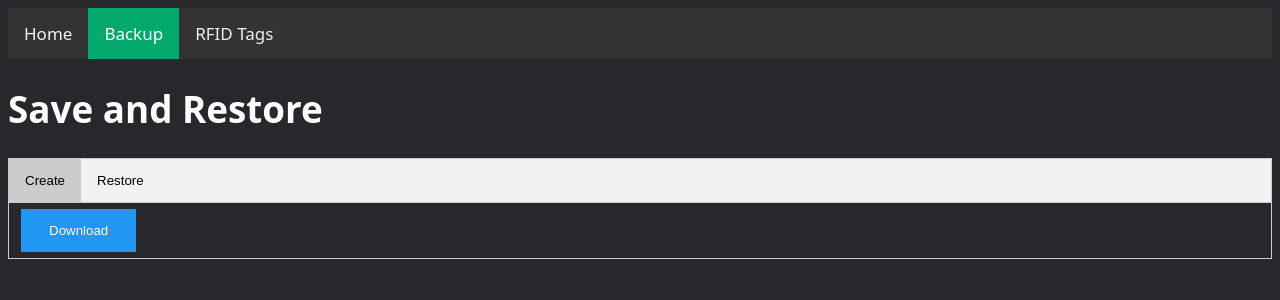
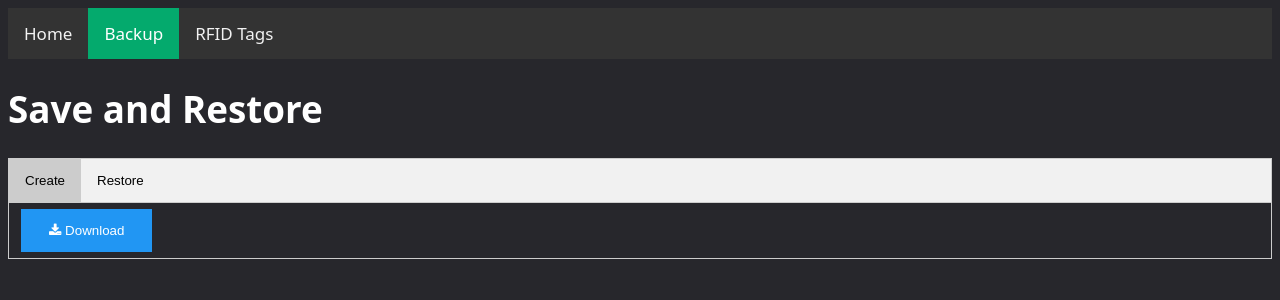
Before and after one commit to dkiefner/pixie-box, a Flask app: page /backup in a window 1280 px wide. Shown: the top 300 px of the page. Run offline with Flask 2, Linux system fonts and the light colour scheme.

Commit message:
download icon

```diff
--- a/app/web/templates/backup.html
+++ b/app/web/templates/backup.html
@@ -2,6 +2,8 @@
 <html>
     <meta charset="UTF-8">
     <link rel="stylesheet" href='/static/css/style.css'/>
+    <!-- Icon library -->
+    <link rel="stylesheet" href="https://cdnjs.cloudflare.com/ajax/libs/font-awesome/4.7.0/css/font-awesome.min.css">
 
     <head>
       <title>Pixiebox</title>
@@ -32,7 +34,7 @@
         <!-- Tab content -->
         <div id="Create" class="tabcontent">
             <button class="btn info" onclick="location.href='/export_backup'" type="button">
-                <i class="fa fa-arrow-down-to-line"></i> Download
+                <i class="fa fa-download"></i> Download
             </button>
         </div>
 
```
